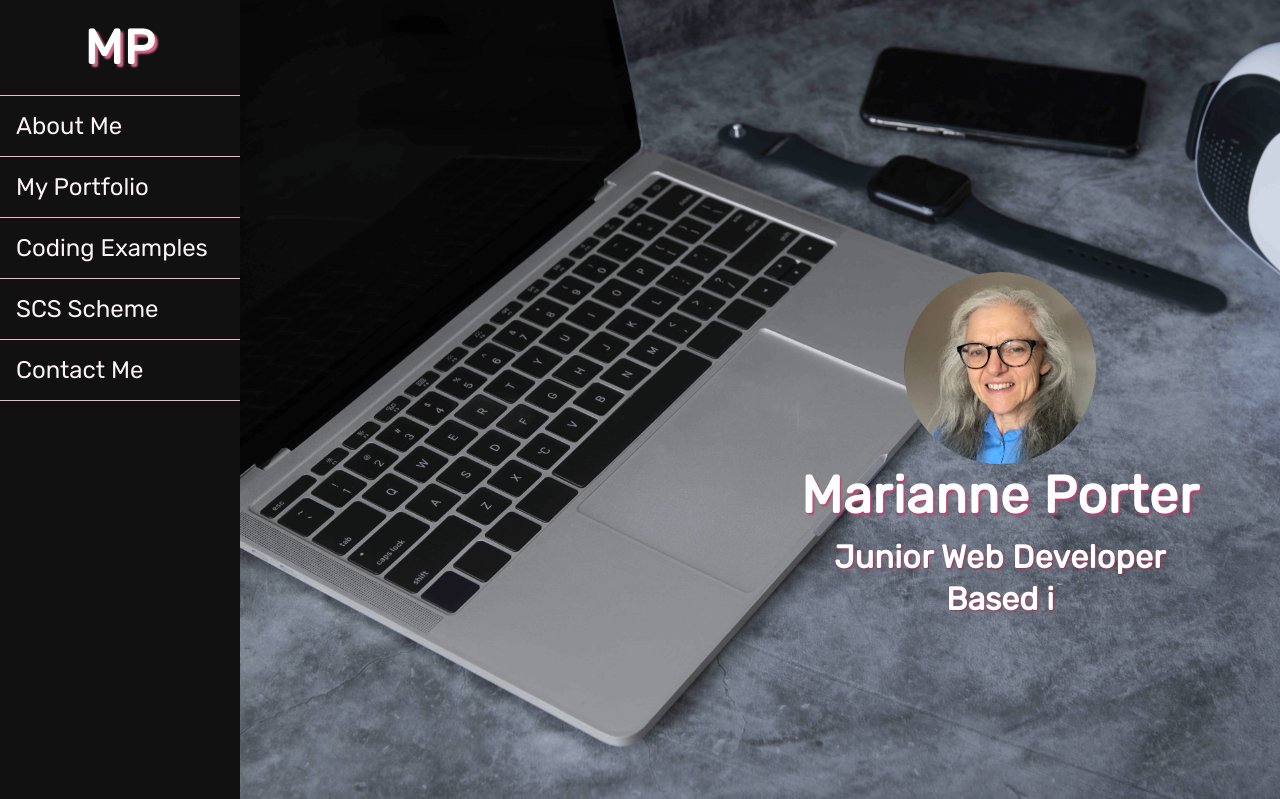
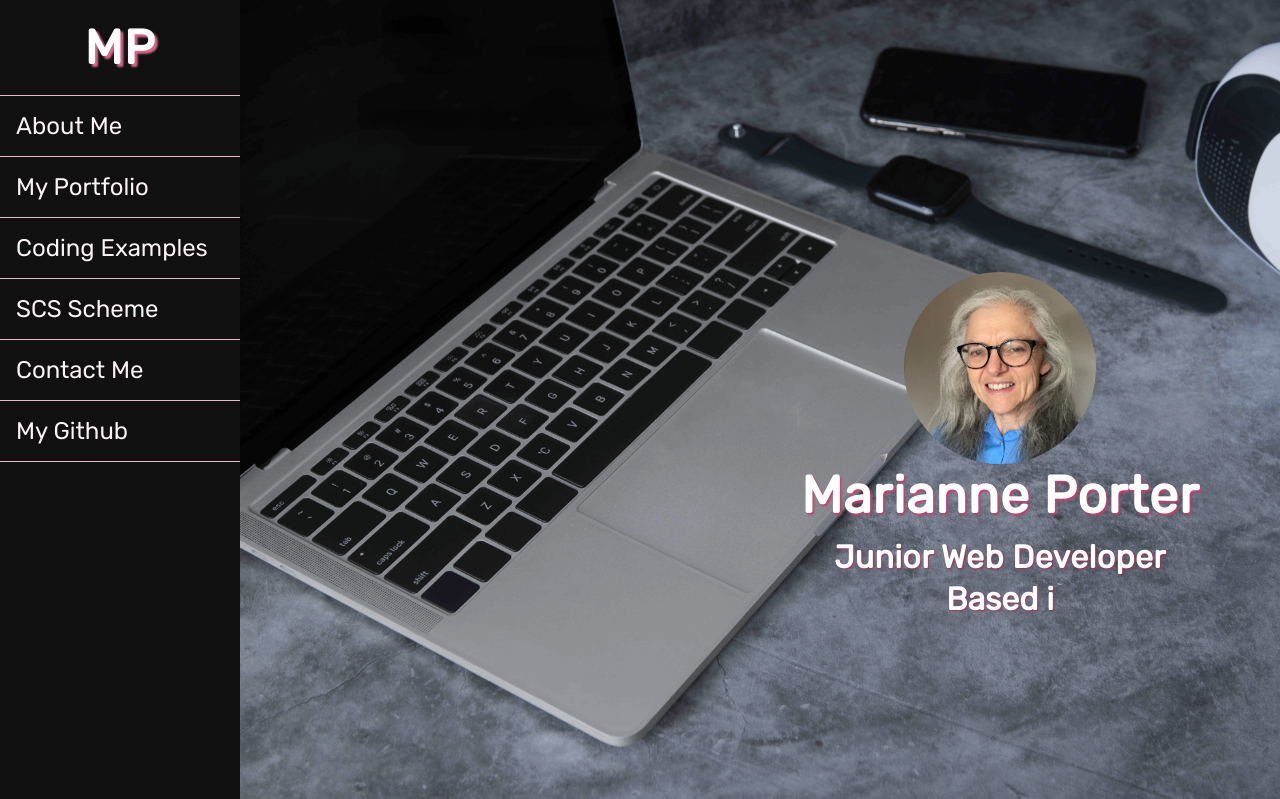
Before and after one commit to marianneporter/mp_portfolio, a PHP site: page / in a window 1280 px wide. Shown: the top 799 px of the page. Run offline with PHP 8.4, Linux system fonts and the light colour scheme; style sheets or scripts are compiled from the project's sources; some libraries are stand-ins or nearby versions.

Commit message:
link to github profile added to menu

```diff
--- a/index.php
+++ b/index.php
@@ -20,6 +20,7 @@
                 <a href="coding.html">Coding Examples</a>
                 <a href="scs.html">SCS Scheme</a>
                 <a href="index.php#contact">Contact Me</a>
+                <a href="https://github.com/marianneporter" target="_blank">My Github</a>
             </nav>
         </aside>
 
```
